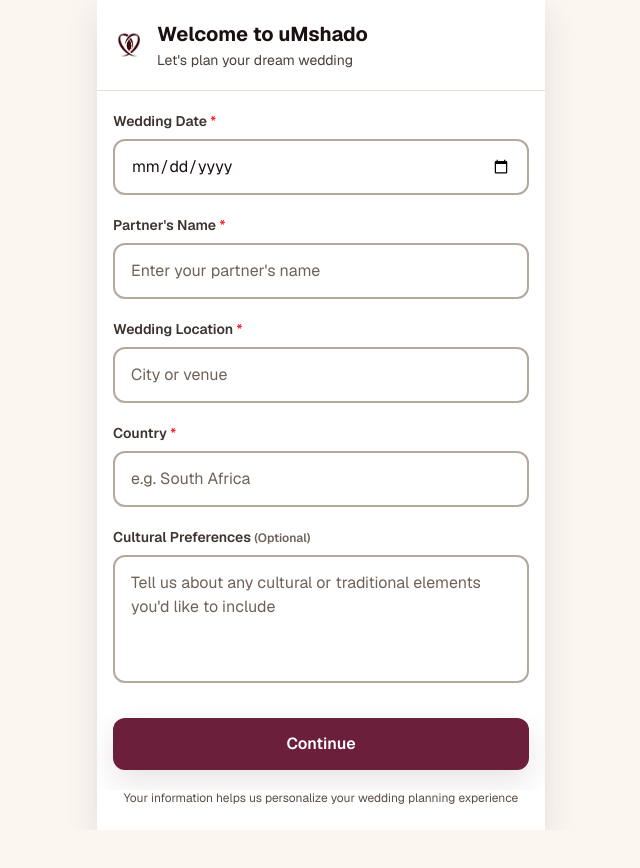
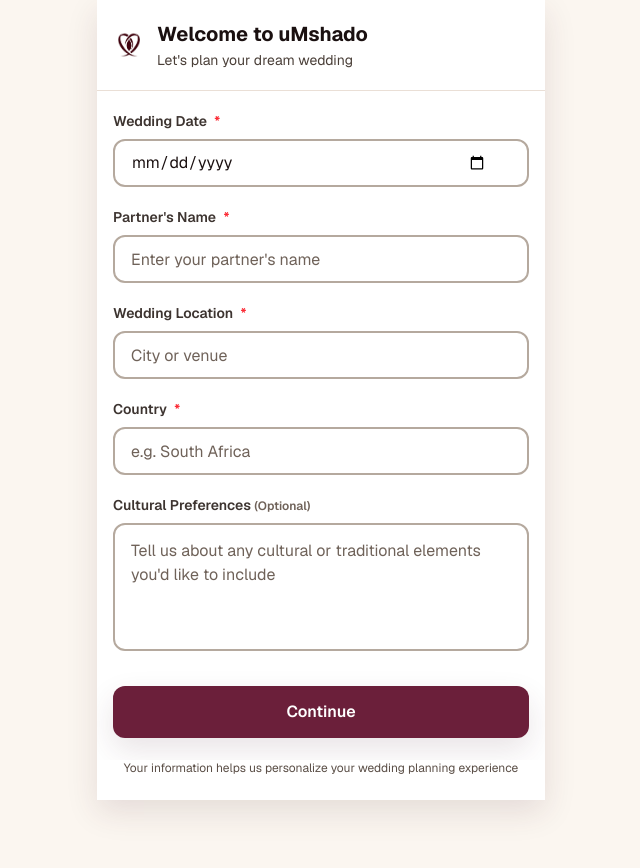
Before and after one commit to Zidlekhaya26/umshado-app, a Next.js app: page /couple/onboarding in a window 1280 px wide. Shown: the top 868 px of the page, without its empty margins (319-959 px from the left). Before the commit the page ends 830 px from the top, so only its background shows below. Built offline with nearby package versions, Linux system fonts and the light colour scheme; no server answers.

Commit message:
Fix onboarding wedding date input layout

```diff
--- a/app/couple/onboarding/page.tsx
+++ b/app/couple/onboarding/page.tsx
@@ -56,7 +56,7 @@ export default function CoupleOnboarding() {
   };
 
   return (
-    <div className="min-h-screen bg-gray-50">
+    <div className="min-h-screen bg-gray-50 pb-24">
       <div className="max-w-md mx-auto min-h-screen bg-white shadow-lg flex flex-col">
       {/* Header */}
       <div className="bg-white border-b border-gray-200 px-4 py-5">
@@ -72,9 +72,9 @@ export default function CoupleOnboarding() {
       {/* Form */}
       <form onSubmit={handleSubmit} className="flex-1 px-4 py-5 space-y-5 overflow-y-auto">
         {/* Wedding Date */}
-        <div>
+        <div className="w-full max-w-full overflow-hidden">
           <label htmlFor="weddingDate" className="block text-sm font-semibold text-gray-700 mb-2">
-            Wedding Date <span className="text-red-500">*</span>
+            Wedding Date <span className="text-red-500 ml-1">*</span>
           </label>
           <input
             type="date"
@@ -83,14 +83,15 @@ export default function CoupleOnboarding() {
             value={formData.weddingDate}
             onChange={handleChange}
             required
-            className="w-full px-4 py-3.5 border-2 border-gray-300 rounded-xl focus:ring-2 focus:ring-purple-500 focus:border-purple-500 text-base"
+            placeholder="Select date"
+            className="w-full max-w-full overflow-hidden px-4 h-12 pr-10 border-2 border-gray-300 rounded-xl focus:ring-2 focus:ring-purple-500 focus:border-purple-500 text-base placeholder:text-gray-400"
           />
         </div>
 
         {/* Partner's Name */}
         <div>
           <label htmlFor="partnerName" className="block text-sm font-semibold text-gray-700 mb-2">
-            Partner&apos;s Name <span className="text-red-500">*</span>
+            Partner&apos;s Name <span className="text-red-500 ml-1">*</span>
           </label>
           <input
             type="text"
@@ -100,14 +101,14 @@ export default function CoupleOnboarding() {
             onChange={handleChange}
             required
             placeholder="Enter your partner's name"
-            className="w-full px-4 py-3.5 border-2 border-gray-300 rounded-xl focus:ring-2 focus:ring-purple-500 focus:border-purple-500 text-base placeholder:text-gray-400"
+            className="w-full max-w-full px-4 h-12 pr-10 border-2 border-gray-300 rounded-xl focus:ring-2 focus:ring-purple-500 focus:border-purple-500 text-base placeholder:text-gray-400"
           />
         </div>
 
         {/* Wedding Location */}
         <div>
           <label htmlFor="weddingLocation" className="block text-sm font-semibold text-gray-700 mb-2">
-            Wedding Location <span className="text-red-500">*</span>
+            Wedding Location <span className="text-red-500 ml-1">*</span>
           </label>
           <input
             type="text"
@@ -117,14 +118,14 @@ export default function CoupleOnboarding() {
             onChange={handleChange}
             required
             placeholder="City or venue"
-            className="w-full px-4 py-3.5 border-2 border-gray-300 rounded-xl focus:ring-2 focus:ring-purple-500 focus:border-purple-500 text-base placeholder:text-gray-400"
+            className="w-full max-w-full px-4 h-12 pr-10 border-2 border-gray-300 rounded-xl focus:ring-2 focus:ring-purple-500 focus:border-purple-500 text-base placeholder:text-gray-400"
           />
         </div>
 
         {/* Country */}
         <div>
           <label htmlFor="country" className="block text-sm font-semibold text-gray-700 mb-2">
-            Country <span className="text-red-500">*</span>
+            Country <span className="text-red-500 ml-1">*</span>
           </label>
           <input
             type="text"
@@ -134,7 +135,7 @@ export default function CoupleOnboarding() {
             onChange={handleChange}
             required
             placeholder="e.g. South Africa"
-            className="w-full px-4 py-3.5 border-2 border-gray-300 rounded-xl focus:ring-2 focus:ring-purple-500 focus:border-purple-500 text-base placeholder:text-gray-400"
+            className="w-full max-w-full px-4 h-12 pr-10 border-2 border-gray-300 rounded-xl focus:ring-2 focus:ring-purple-500 focus:border-purple-500 text-base placeholder:text-gray-400"
           />
         </div>
 
@@ -150,7 +151,7 @@ export default function CoupleOnboarding() {
             onChange={handleChange}
             rows={4}
             placeholder="Tell us about any cultural or traditional elements you'd like to include"
-            className="w-full px-4 py-3.5 border-2 border-gray-300 rounded-xl focus:ring-2 focus:ring-purple-500 focus:border-purple-500 text-base placeholder:text-gray-400 resize-none"
+            className="w-full max-w-full px-4 py-3.5 min-h-[96px] border-2 border-gray-300 rounded-xl focus:ring-2 focus:ring-purple-500 focus:border-purple-500 text-base placeholder:text-gray-400 resize-none"
           />
         </div>
 
```
